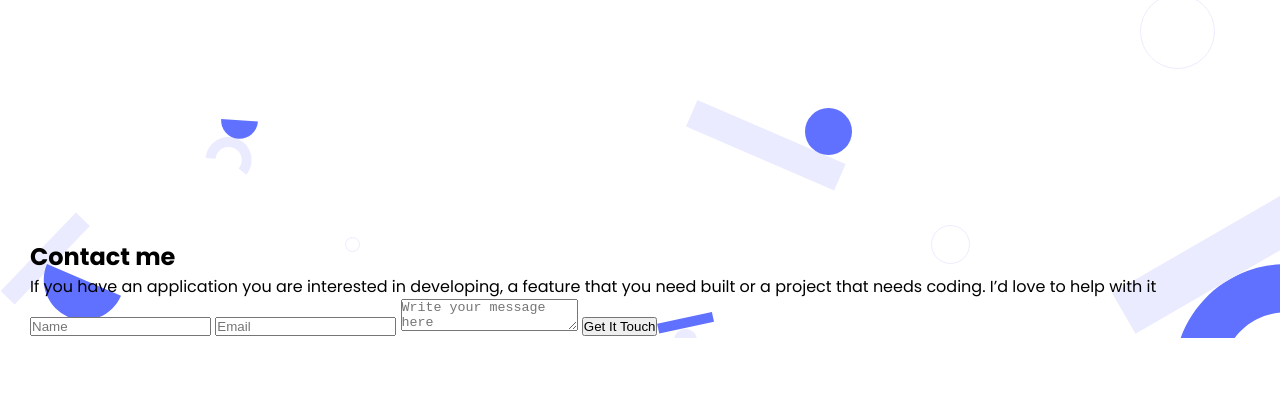
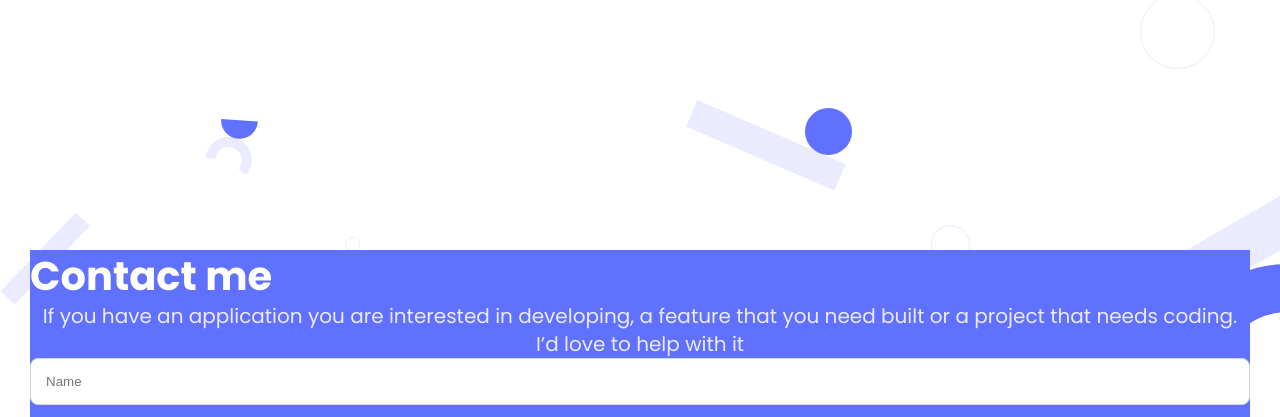
Before and after one commit to kaitcham/M_Portfolio, a plain HTML site: page index.html in a window 1280 px wide. Shown: the part 531-948 px from the top of the page. Before the commit the page ends 869 px from the top, so only its background shows below. Drawn offline with Linux system fonts and the light colour scheme.

Commit message:
Add styling for contact section

```diff
--- a/index.html
+++ b/index.html
@@ -67,14 +67,14 @@
 
       <!-------- Contact Form -------->
 
-      <section>
+      <section class="contact-form">
         <h2>Contact me</h2>
         <p>
           If you have an application you are interested in developing, a feature
           that you need built or a project that needs coding. I’d love to help
           with it
         </p>
-        <form action="https://formspree.io/f/mvolakkg" method="POST">
+        <form action="https://formspree.io/f/mvolakkg" method="POST" class="form">
           <input type="text" name="name" placeholder="Name" maxlength="30" />
           <input type="email" name="email" id="" placeholder="Email" />
           <textarea
--- a/style.css
+++ b/style.css
@@ -102,3 +102,45 @@ main {
     width: 25px;
   }
 }
+.contact-form{
+  background-color: #6070FF
+}
+
+.contact-form h2{
+  font-family: Poppins, sans-serif;
+  font-style: normal;
+  font-weight: bold;
+  font-size: 40px;
+  line-height: 52px;
+
+  color: #FFFFFF;
+
+}
+
+.contact-form p{
+font-family: Poppins, sans-serif;
+font-style: normal;
+font-weight: normal;
+font-size: 20px;
+line-height: 28px;
+text-align: center;
+color: #EBEBFF;
+}
+
+.form input{
+padding: 15px;
+margin-bottom: 15px;
+width: 100%;
+background: #FFFFFF;
+border: 1px solid #CFD8DC;
+border-radius: 8px;
+}
+
+.form textarea{
+width: 100%;
+margin-bottom: 15px;
+background: #FFFFFF;
+border: 1px solid #CFD8DC;
+border-radius: 8px;
+height:15rem
+}
```
